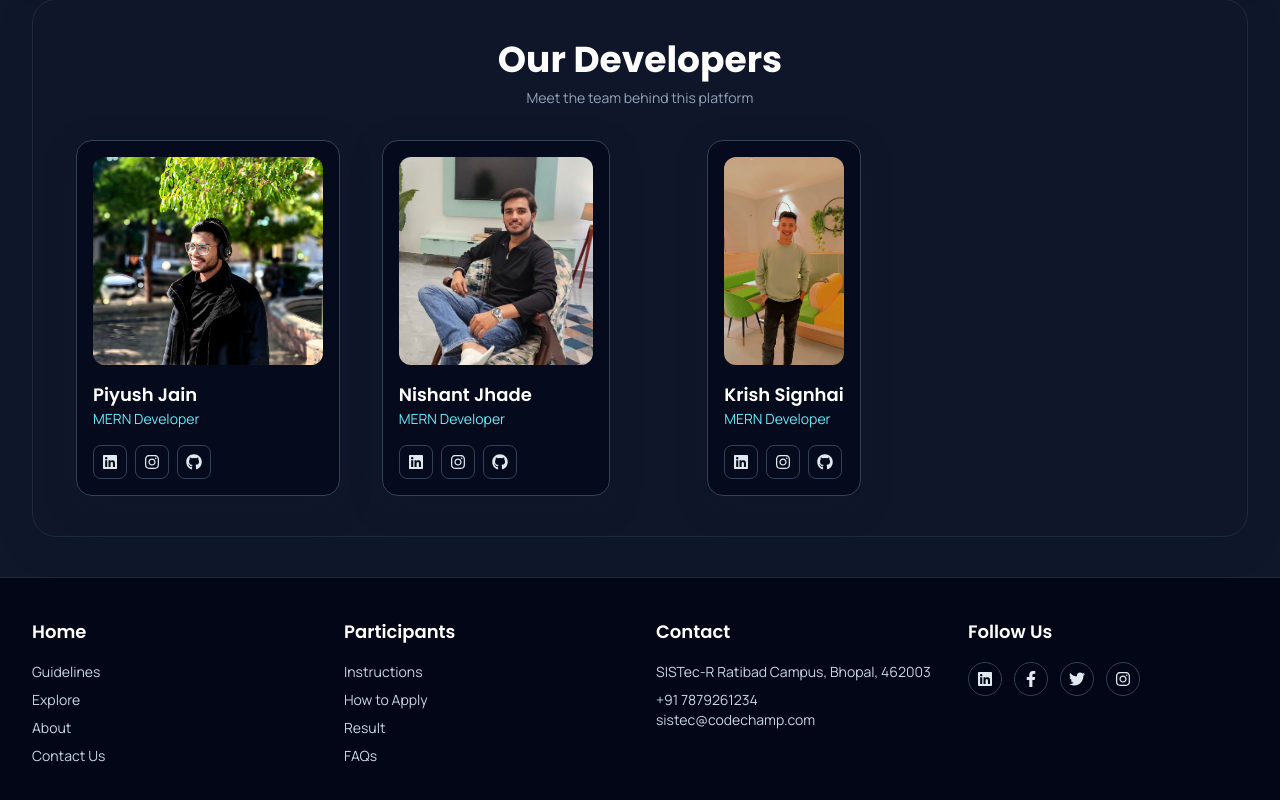
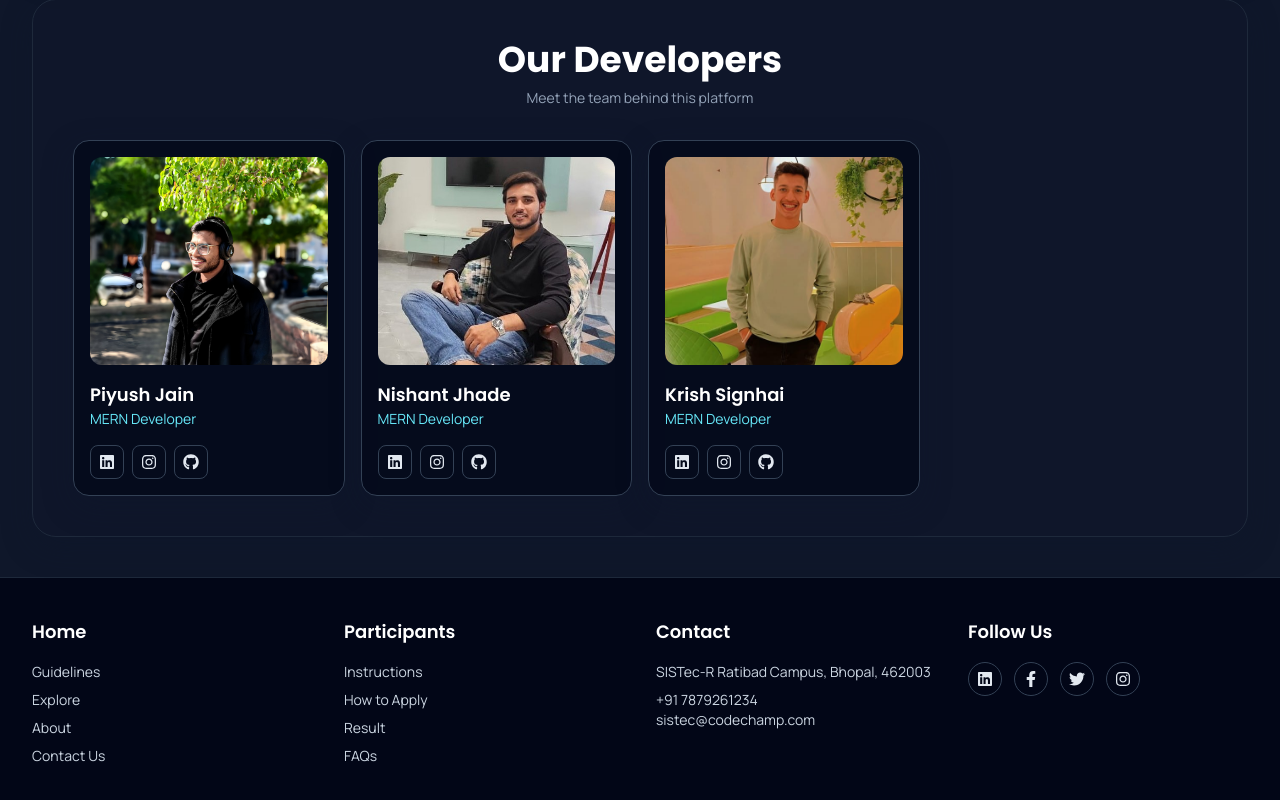
Before and after one commit to nishant-x/Coding-Ka-Cricket, a React (Vite) app in the folder JPlPPLFrontend/: page / in a window 1280 px wide. Shown: the part 4052-4852 px from the top of the page. Built offline with nearby package versions, Linux system fonts and the light colour scheme.

Commit message:
Update DeveloperCards.jsx

```diff
--- a/JPlPPLFrontend/src/Componentes/DeveloperCards/DeveloperCards.jsx
+++ b/JPlPPLFrontend/src/Componentes/DeveloperCards/DeveloperCards.jsx
@@ -72,20 +72,13 @@ const DeveloperCards = () => {
   return (
     <section className="rounded-3xl border border-slate-800 bg-slate-900/60 p-6 shadow-soft lg:p-10">
       <div className="mb-8 text-center">
-    <h2 className="font-display text-3xl font-bold text-white sm:text-4xl">
-      Our Developers
-    </h2>
-    <p className="mt-2 text-sm text-slate-400">
-      Meet the team behind this platform
-    </p>
+        <h2 className="font-display text-3xl font-bold text-white sm:text-4xl">Our Developers</h2>
+        <p className="mt-2 text-sm text-slate-400">Meet the team behind this platform</p>
       </div>
 
       {isMobile ? (
         <div>
-      <div className="flex justify-center">
           <DeveloperCard card={cards[activeIndex]} />
-      </div>
-
           <div className="mt-4 flex justify-center gap-2">
             {cards.map((card, idx) => (
               <button
@@ -93,22 +86,16 @@ const DeveloperCards = () => {
                 type="button"
                 aria-label={`Go to ${card.name}`}
                 onClick={() => setActiveIndex(idx)}
-            className={`h-2.5 w-2.5 rounded-full transition-colors ${
-              idx === activeIndex
-                ? "bg-indigo-400"
-                : "bg-slate-600 hover:bg-slate-500"
-            }`}
+                className={`h-2.5 w-2.5 rounded-full ${idx === activeIndex ? "bg-indigo-400" : "bg-slate-600"}`}
               />
             ))}
           </div>
         </div>
       ) : (
-    <div className="flex justify-center">
-      <div className="grid gap-6 justify-items-center sm:grid-cols-2 xl:grid-cols-4">
+        <div className="grid gap-4 sm:grid-cols-2 xl:grid-cols-4">
           {cards.map((card) => (
             <DeveloperCard key={card.name} card={card} />
           ))}
-      </div>
         </div>
       )}
     </section>
```
Lines whose indentation alone changed are shown as unchanged.
